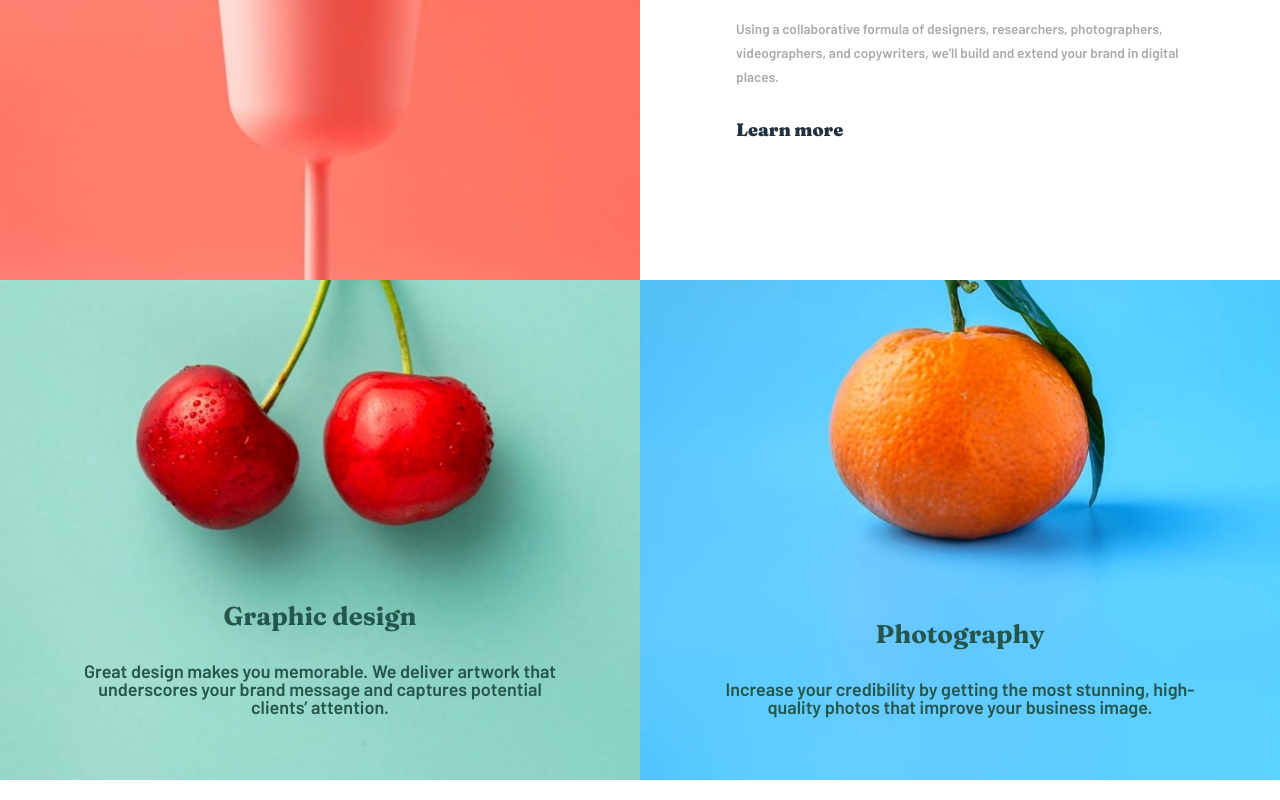
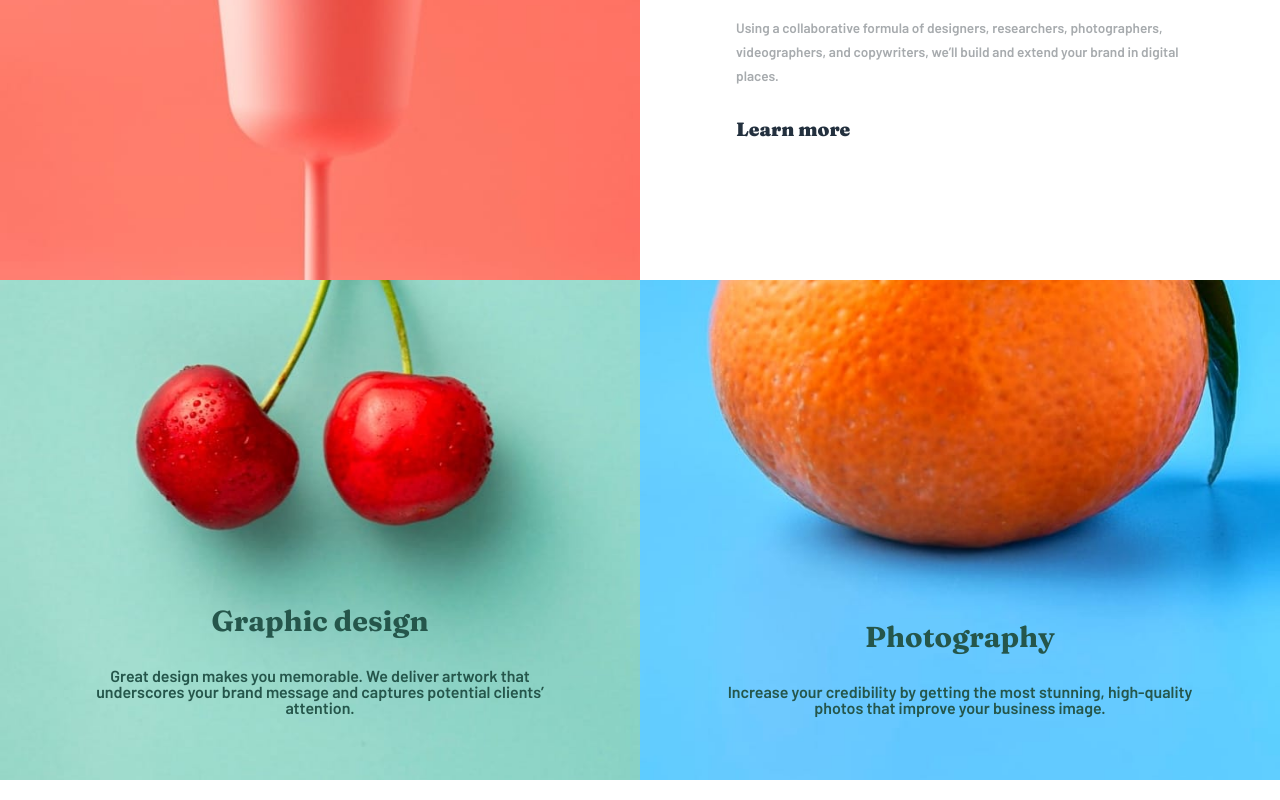
Before and after one commit to paocomalho1/Projeto, a React (Create React App) app: page / in a window 1280 px wide. Shown: the part 1520-2320 px from the top of the page. Built offline with nearby package versions, Linux system fonts and the light colour scheme.

Commit message:
responsivo

```diff
--- a/src/assets/css/style.css
+++ b/src/assets/css/style.css
@@ -48,6 +48,11 @@
   flex-direction: column;
   padding-top: 2.5rem;
   padding-bottom: 2.5rem;
+}
+@media only screen and (max-width: 375px) {
+  .cabecalho {
+    background: url(../images/mobile/image-header.jpg) no-repeat center/cover;
+  }
 }
 .cabecalho__conteiner {
   display: flex;
@@ -191,6 +196,15 @@
   display: flex;
   flex-wrap: wrap;
 }
+.conteudo__conteiner-5 {
+  width: 100%;
+  display: flex;
+}
+@media only screen and (max-width: 375px) {
+  .conteudo__conteiner-5 {
+    flex-direction: column-reverse;
+  }
+}
 .conteudo__conteiner {
   width: 50%;
   height: 500px;
@@ -200,10 +214,20 @@
   flex-direction: column;
   align-items: flex-start;
 }
+@media only screen and (max-width: 375px) {
+  .conteudo__conteiner {
+    width: 100%;
+  }
+}
 .conteudo__conteiner-2 {
   display: flex;
   flex-direction: row-reverse;
   width: 100%;
+}
+@media only screen and (max-width: 375px) {
+  .conteudo__conteiner-2 {
+    flex-direction: column-reverse;
+  }
 }
 .conteudo__titulo {
   font-size: 2rem;
@@ -214,6 +238,13 @@
   margin-left: 6rem;
   margin-bottom: 2rem;
 }
+@media only screen and (max-width: 375px) {
+  .conteudo__titulo {
+    text-align: center;
+    margin-left: 3rem;
+    margin-bottom: 2rem;
+  }
+}
 .conteudo__texto {
   margin-left: 6rem;
   margin-right: 3.5rem;
@@ -223,19 +254,40 @@
   font-weight: 600;
   color: #a7abae;
 }
+@media only screen and (max-width: 375px) {
+  .conteudo__texto {
+    text-align: center;
+    margin-left: 3rem;
+    margin-bottom: 2rem;
+    font-size: 1.2rem;
+  }
+}
 .conteudo__link {
   padding: 0;
   text-align: start;
   text-decoration: none;
   color: #23303e;
+  font-size: 1.2rem;
   font-family: "Fraunces", serif;
   font-weight: 900;
   margin-left: 6rem;
   margin-top: 2rem;
 }
+@media only screen and (max-width: 375px) {
+  .conteudo__link {
+    text-align: center;
+    margin-right: auto;
+    margin-left: auto;
+  }
+}
 .conteudo__img {
   width: 50%;
   height: 500px;
+}
+@media only screen and (max-width: 375px) {
+  .conteudo__img {
+    width: 100%;
+  }
 }
 
 .link1:hover {
@@ -249,22 +301,48 @@
 .img1 {
   background: url(../images/desktop/image-transform.jpg) no-repeat center/cover;
 }
+@media only screen and (max-width: 375px) {
+  .img1 {
+    background: url(../images/mobile/image-transform.jpg) no-repeat center/cover;
+  }
+}
 
 .img2 {
-  background: url(../images/desktop/image-stand-out.jpg) no-repeat center/cover !important;
+  background: url(../images/desktop/image-stand-out.jpg) no-repeat center/cover;
+}
+@media only screen and (max-width: 375px) {
+  .img2 {
+    background: url(../images/mobile/image-stand-out.jpg) no-repeat center/cover;
+  }
 }
 
 .img3 {
   background: url(../images/desktop/image-graphic-design.jpg) no-repeat center/cover;
 }
+@media only screen and (max-width: 375px) {
+  .img3 {
+    background: url(../images/mobile/image-graphic-design.jpg) no-repeat center/cover;
+  }
+}
 
 .img4 {
-  background: url(../images/desktop/image-photography.jpg) no-repeat center/cover;
+  background: url(../images/mobile/image-photography.jpg) no-repeat center/cover;
+}
+@media only screen and (max-width: 375px) {
+  .img4 {
+    background: url(../images/mobile/image-photography.jpg) no-repeat center/cover;
+  }
 }
 
 .conteudo__conteiner-3 {
   display: flex;
   width: 100%;
+}
+@media only screen and (max-width: 375px) {
+  .conteudo__conteiner-3 {
+    width: 100%;
+    flex-direction: column;
+  }
 }
 .conteudo__conteiner-4 {
   height: 500px;
@@ -273,8 +351,13 @@
   flex-direction: column;
   justify-content: flex-end;
 }
+@media only screen and (max-width: 375px) {
+  .conteudo__conteiner-4 {
+    width: 100%;
+  }
+}
 .conteudo__titulo-2 {
-  font-size: 1.6rem;
+  font-size: 1.8rem;
   text-align: center;
   font-family: "Fraunces", serif;
   font-weight: 700;
@@ -283,8 +366,15 @@
   margin-right: 5rem;
   margin-left: 5rem;
 }
+@media only screen and (max-width: 375px) {
+  .conteudo__titulo-2 {
+    margin-right: 2rem;
+    margin-left: 2rem;
+  }
+}
 .conteudo__texto-2 {
   text-align: center;
+  font-size: 1rem;
   font-family: "Barlow", sans-serif;
   font-weight: 600;
   color: #25564b;
@@ -292,9 +382,20 @@
   margin-right: 5rem;
   margin-left: 5rem;
 }
+@media only screen and (max-width: 375px) {
+  .conteudo__texto-2 {
+    margin-right: 2rem;
+    margin-left: 2rem;
+  }
+}
 
 .clientes {
   padding: 6rem;
+}
+@media only screen and (max-width: 375px) {
+  .clientes {
+    padding: 2rem;
+  }
 }
 .clientes__titulo {
   text-align: center;
@@ -309,12 +410,23 @@
 }
 .clientes__conteiner {
   display: flex;
+  align-items: center;
+}
+@media only screen and (max-width: 375px) {
+  .clientes__conteiner {
+    flex-direction: column;
+  }
 }
 .clientes__conteiner-2 {
   display: flex;
   flex-direction: column;
   margin: 1rem;
   width: 33%;
+}
+@media only screen and (max-width: 375px) {
+  .clientes__conteiner-2 {
+    width: 100%;
+  }
 }
 .clientes__conteiner-img {
   display: flex;
@@ -336,6 +448,11 @@
   font-weight: 600;
   color: #818498;
 }
+@media only screen and (max-width: 375px) {
+  .clientes__texto {
+    font-size: 1rem;
+  }
+}
 .clientes__nome {
   color: #23303e;
   margin-bottom: 1rem;
@@ -355,25 +472,58 @@
   display: flex;
   width: 100%;
 }
+@media only screen and (max-width: 375px) {
+  .rodape__imgs {
+    flex-wrap: wrap;
+  }
+}
 .rodape__img:first-child {
   background: url(../images/desktop/image-gallery-milkbottles.jpg) no-repeat center/cover;
   width: 25%;
   height: 300px;
+}
+@media only screen and (max-width: 375px) {
+  .rodape__img:first-child {
+    background: url(../images/mobile/image-gallery-milkbottles.jpg) no-repeat center/cover;
+    width: 50%;
+    height: 200px;
+  }
 }
 .rodape__img:nth-child(2) {
   background: url(../images/desktop/image-gallery-orange.jpg) no-repeat center/cover;
   width: 25%;
   height: 300px;
 }
+@media only screen and (max-width: 375px) {
+  .rodape__img:nth-child(2) {
+    background: url(../images/mobile/image-gallery-orange.jpg) no-repeat center/cover;
+    width: 50%;
+    height: 200px;
+  }
+}
 .rodape__img:nth-child(3) {
   background: url(../images/desktop/image-gallery-cone.jpg) no-repeat center/cover;
   width: 25%;
   height: 300px;
 }
+@media only screen and (max-width: 375px) {
+  .rodape__img:nth-child(3) {
+    background: url(../images/mobile/image-gallery-cone.jpg) no-repeat center/cover;
+    width: 50%;
+    height: 200px;
+  }
+}
 .rodape__img:last-child {
   background: url(../images/desktop/image-gallery-sugarcubes.jpg) no-repeat center/cover;
   width: 25%;
   height: 300px;
+}
+@media only screen and (max-width: 375px) {
+  .rodape__img:last-child {
+    background: url(../images/mobile/image-gallery-sugar-cubes.jpg) no-repeat center/cover;
+    width: 50%;
+    height: 200px;
+  }
 }
 .rodape__fundo {
   background-color: #458c7e;
--- a/src/assets/scss/components/cabecalho.scss
+++ b/src/assets/scss/components/cabecalho.scss
@@ -15,6 +15,10 @@
     flex-direction: column;
     padding-top: 2.5rem;
     padding-bottom: 2.5rem;
+    @include celular{
+        background: url(../images/mobile/image-header.jpg) no-repeat center / cover;
+
+    }
 
     &__conteiner{
         display: flex;
--- a/src/assets/scss/components/clientes.scss
+++ b/src/assets/scss/components/clientes.scss
@@ -3,6 +3,9 @@
 .clientes{
 
     padding: 6rem;
+    @include celular{
+        padding: 2rem;
+    }
 
     &__titulo{
         text-align: center;
@@ -17,6 +20,10 @@
 
     &__conteiner{
         display: flex;
+        align-items: center;
+        @include celular{
+            flex-direction: column;
+        }
     }
 
     &__conteiner-2{
@@ -25,6 +32,9 @@
         flex-direction: column;
         margin: 1rem;
         width: 33%;
+        @include celular{
+            width: 100%;
+        }
 
 
     }
@@ -49,6 +59,9 @@
         font-size: 0.85rem;
         @include Barlow;
         color: $azul-cinza;
+        @include celular{
+            font-size: 1.0rem;
+        }
 
     }
     &__nome{
--- a/src/assets/scss/components/corpo.scss
+++ b/src/assets/scss/components/corpo.scss
@@ -6,7 +6,13 @@
 
 
 
-
+    &__conteiner-5{
+        width: 100%;
+        display: flex;
+        @include celular{
+            flex-direction: column-reverse;
+        }
+    }
     &__conteiner{
 
         width: 50%;
@@ -14,6 +20,9 @@
         @include flex-cc;
         flex-direction: column;
         align-items: flex-start;
+        @include celular{
+            width: 100%;
+        }
 
 
 
@@ -26,6 +35,9 @@
         display: flex;
         flex-direction: row-reverse;
         width: 100%;
+        @include celular{
+            flex-direction: column-reverse;
+        }
 
     }
     &__titulo{
@@ -35,6 +47,11 @@
         text-align: start;
         margin-left: 6.0rem;
         margin-bottom: 2rem;
+        @include celular{
+            text-align: center;
+            margin-left: 3.0rem;
+            margin-bottom: 2rem;
+        }
 
     }
     &__texto{
@@ -44,15 +61,27 @@
         font-size: 0.85rem;
         @include Barlow;
         color: $azul-cinza-claro;
+        @include celular{
+            text-align: center;
+            margin-left: 3.0rem;
+            margin-bottom: 2rem;
+            font-size: 1.2rem;
+        }
     }
     &__link{
         padding: 0;
         text-align: start;
         text-decoration: none;
         color: $azul-dark;
+        font-size: 1.2rem;
         @include Fraunces-dark;
         margin-left: 6.0rem;
         margin-top: 2rem;
+        @include celular{
+            text-align: center;
+            margin-right: auto;
+            margin-left: auto;
+        }
 
 
 
@@ -62,6 +91,9 @@
     &__img{
         width: 50%;
         height: 500px;
+        @include celular{
+            width: 100%;
+        }
 
     }
 }
@@ -77,23 +109,41 @@
 }
 .img1{
     background: url(../images/desktop/image-transform.jpg) no-repeat center / cover;
+    @include celular{
+        background: url(../images/mobile/image-transform.jpg) no-repeat center / cover;
+    }
 }
 .img2{
-    background: url(../images/desktop/image-stand-out.jpg) no-repeat center / cover !important;
+    background: url(../images/desktop/image-stand-out.jpg) no-repeat center / cover;
+    @include celular{
+        background: url(../images/mobile/image-stand-out.jpg) no-repeat center / cover;
+    }
+
 }
 .img3{
     background: url(../images/desktop/image-graphic-design.jpg) no-repeat center / cover ;
+    @include celular{
+        background: url(../images/mobile/image-graphic-design.jpg) no-repeat center / cover;
+    }
 }
 .img4{
-    background: url(../images/desktop/image-photography.jpg) no-repeat center / cover ;
+    background: url(../images/mobile/image-photography.jpg) no-repeat center / cover ;
+    @include celular{
+        background: url(../images/mobile/image-photography.jpg) no-repeat center / cover;
+    }
 }
 
 .conteudo{
+
 
     &__conteiner-3{
 
         display: flex;
         width: 100%;
+        @include celular{
+            width: 100%;
+            flex-direction: column;
+        }
 
 
     }
@@ -105,17 +155,24 @@
         display: flex;
         flex-direction: column;
         justify-content: flex-end;
+        @include celular{
+            width: 100%;
+        }
     }
 
     &__titulo-2{
 
-        font-size: 1.6rem;
+        font-size: 1.8rem;
         text-align: center;
         @include Fraunces;
         color: $esmeralda;
         margin-bottom: 2rem;
         margin-right: 5rem;
         margin-left: 5rem;
+        @include celular{
+            margin-right: 2rem;
+            margin-left: 2rem;
+        }
 
 
 
@@ -123,11 +180,16 @@
     &__texto-2{
 
         text-align: center;
+        font-size: 1rem;
         @include Barlow;
         color: $esmeralda;
         margin-bottom: 4rem;
         margin-right: 5rem;
         margin-left: 5rem;
+        @include celular{
+            margin-right: 2rem;
+            margin-left: 2rem;
+        }
 
 
     }
--- a/src/assets/scss/components/rodape.scss
+++ b/src/assets/scss/components/rodape.scss
@@ -5,6 +5,10 @@
     &__imgs{
         display: flex;
         width: 100%;
+        @include celular{
+            flex-wrap: wrap;
+        }
+
 
 
 
@@ -15,11 +19,23 @@
             width: 25%;
             height: 300px;
 
+            @include celular{
+                background: url(../images/mobile/image-gallery-milkbottles.jpg) no-repeat center / cover;
+                width: 50%;
+                height: 200px;
+            }
+
         }
         &:nth-child(2){
             background: url(../images/desktop/image-gallery-orange.jpg) no-repeat center / cover;
             width: 25%;
             height: 300px;
+
+            @include celular{
+                background: url(../images/mobile/image-gallery-orange.jpg) no-repeat center / cover;
+                width: 50%;
+                height: 200px;
+            }
 
         }
         &:nth-child(3){
@@ -27,11 +43,22 @@
             width: 25%;
             height: 300px;
 
+            @include celular{
+                background: url(../images/mobile/image-gallery-cone.jpg) no-repeat center / cover;
+                width: 50%;
+                height: 200px;
+            }
+
         }
         &:last-child{
             background: url(../images/desktop/image-gallery-sugarcubes.jpg) no-repeat center / cover;
             width: 25%;
             height: 300px;
+            @include celular{
+                background: url(../images/mobile/image-gallery-sugar-cubes.jpg) no-repeat center / cover;
+                width: 50%;
+                height: 200px;
+            }
 
         }
 
--- a/src/components/corpo/Corpo.jsx
+++ b/src/components/corpo/Corpo.jsx
@@ -5,12 +5,14 @@ class Corpo extends Component {
     render() {
         return (
                 <section className="conteudo">
-                    <div className="conteudo__conteiner">
-                        <h2 className="conteudo__titulo">Transform your brand</h2>
-                        <p className="conteudo__texto">We are a full-service creative agency specializing in helping brands grow fast. Engage your clients through compelling visuals that do most of the marketing for you.</p>
-                        <a href="" className="conteudo__link link1">Learn more</a>
+                    <div className="conteudo__conteiner-5">
+                        <div className="conteudo__conteiner">
+                            <h2 className="conteudo__titulo">Transform your brand</h2>
+                            <p className="conteudo__texto">We are a full-service creative agency specializing in helping brands grow fast. Engage your clients through compelling visuals that do most of the marketing for you.</p>
+                            <a href="" className="conteudo__link link1">Learn more</a>
+                        </div>
+                    <div className="conteudo__img img1"></div>
                     </div>
-                    <div className="conteudo__img img1"></div>
                     <div className="conteudo__conteiner-2">
                         <div className="conteudo__conteiner">
                             <h2 className="conteudo__titulo">Stand out to the right audience</h2>
@@ -19,7 +21,6 @@ class Corpo extends Component {
                         </div>
                         <div className="conteudo__img img2"></div>
                     </div>
-                    <div>
                         <div className='conteudo__conteiner-3'>
                             <div className="conteudo__conteiner-4 img3">
                                 <h3 className="conteudo__titulo-2">Graphic design</h3>
@@ -30,7 +31,6 @@ class Corpo extends Component {
                                 <p className="conteudo__texto-2">Increase your credibility by getting the most stunning, high-quality photos that improve your business image.</p>
                             </div>
                         </div>
-                    </div>
                 </section>
         );
     }
```
Also changed, not shown: 1 other file (tests, documents, lock files or other folders).
